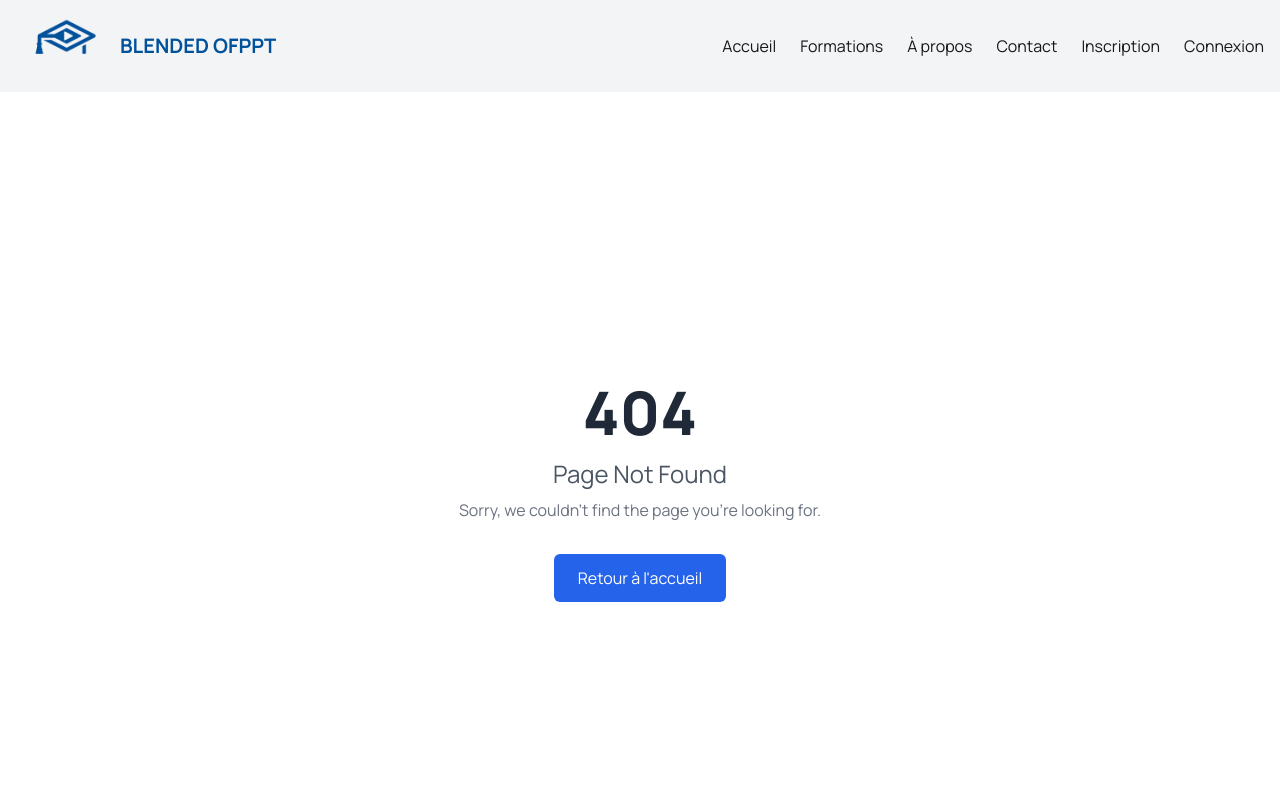
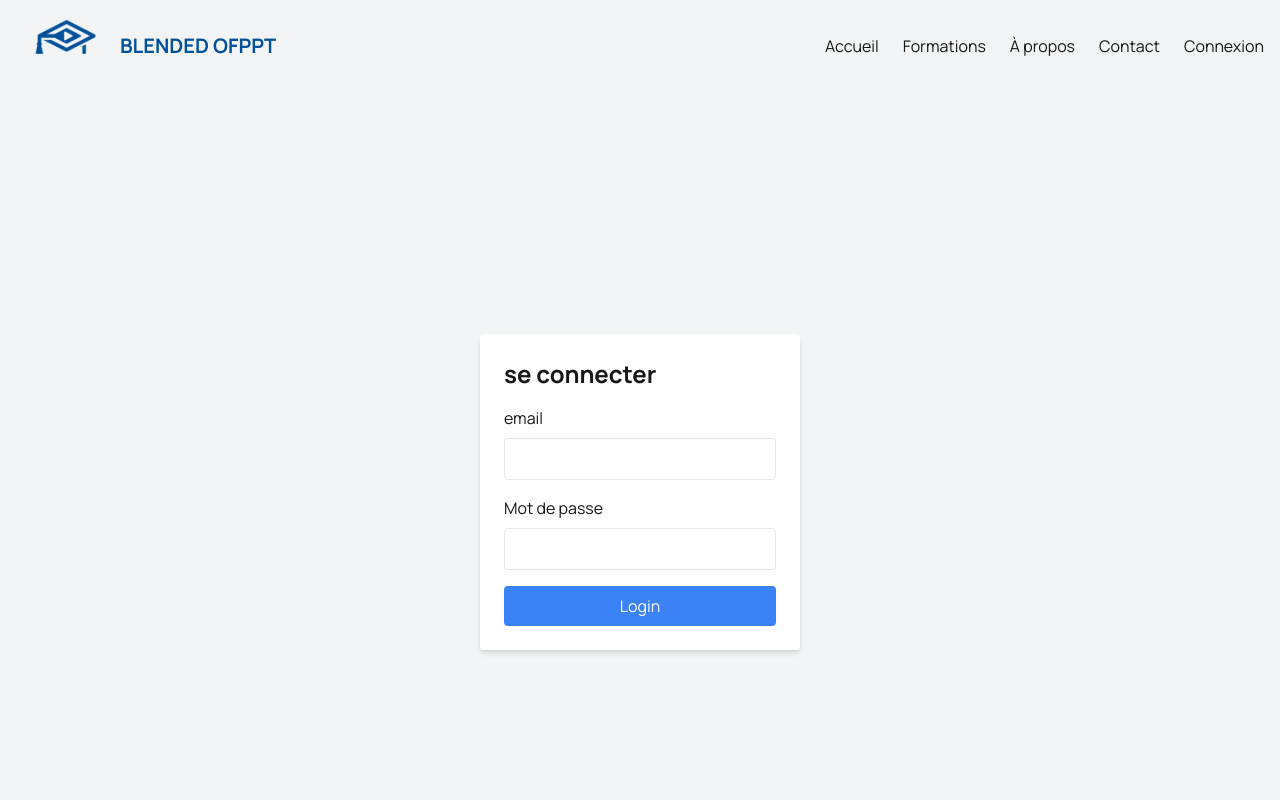
Before and after one commit to er-rochdi/e-learning, a Next.js app: page /login in a window 1280 px wide. Before the commit this address had no page. Shown: the top 800 px of the page. Built offline with nearby package versions, Linux system fonts and the light colour scheme.

Commit message:
add login

```diff
--- a/app/courses/[id]/page.jsx
+++ b/app/courses/[id]/page.jsx
@@ -1,31 +1,51 @@
+// app/courses/[id]/page.jsx
 import CartFormation from "@/components/CartFormation";
 import { formations, videoformations } from "@/constants";
 import Image from "next/image";
-export default function CourseId(props) {
-    const { params } = props;
-    const id = params.id;
+import { cookies } from "next/headers";
+import { redirect } from "next/navigation";
+
+export default async function CourseId({ params }) {
+  const { id } = params;
+
+  const isAuthenticated = cookies().get("isAuthenticated")?.value === "true";
+
+  if (!isAuthenticated) {
+    redirect("/login");
+  }
+
+  // Find the formation and related videos
   const formation = formations.find((formation) => formation.id === parseInt(id));
-    const relatedVideos = videoformations.filter((video) => video.formationId === parseInt(id));
+  const relatedVideos = videoformations.filter(
+    (video) => video.formationId === parseInt(id)
+  );
 
+  // If formation is not found, return a 404 page
   if (!formation) {
     return <p>Formation not found!</p>;
   }
 
   return (
     <div className="container mx-auto p-4 sm:p-8 border mt-6">
-            <div className="mx-auto h-auto sm:h-[250px]  bg-gray-100 p-3 rounded-md flex flex-col sm:flex-row justify-between items-center">
+      <div className="mx-auto h-auto sm:h-[250px] bg-gray-100 p-3 rounded-md flex flex-col sm:flex-row justify-between items-center">
         <div className="mb-4 sm:mb-0">
-                    <h2 className="text-xl sm:text-2xl font-bold mb-2 sm:mb-4 co-primary">{formation.title}</h2>
+          <h2 className="text-xl sm:text-2xl font-bold mb-2 sm:mb-4 co-primary">
+            {formation.title}
+          </h2>
           <p className="text-base sm:text-lg">{formation.description}</p>
         </div>
-                <Image src={formation.image} alt={formation.title} width={400} height={100} className="sm:w-auto h-auto sm:h-[250px]" />
-
+        <Image
+          src={formation.image}
+          alt={formation.title}
+          width={400}
+          height={100}
+          className="sm:w-auto h-auto sm:h-[250px]"
+        />
       </div>
 
       <div className="mb-4 p-4 bg-white shadow-sm border">
         <CartFormation formations={formation} />
       </div>
-
     </div>
   );
 }
--- a/app/layout.js
+++ b/app/layout.js
@@ -76,9 +76,6 @@ export default function RootLayout({ children }) {
                 <li>
                   <a href="/contact" className="hover:text-blue-500">Contact</a>
                 </li>
-                <li>
-                  <a href="/login" className="hover:text-blue-500">Inscription</a>
-                </li>
                 <li className="md:ml-auto">
                   <a href="/login" className="hover:text-blue-500">Connexion</a>
                 </li>
--- /dev/null
+++ b/app/login/page.jsx
@@ -0,0 +1,81 @@
+'use client';
+import { useState, useEffect } from 'react';
+
+export default function Login() {
+  const [username, setUsername] = useState('');
+  const [password, setPassword] = useState('');
+  const [error, setError] = useState('');
+
+
+
+  const handleLogin = (e) => {
+    e.preventDefault();
+
+    // Reset the error state
+    setError('');
+
+    // Basic validation
+    if (!username || !password) {
+      setError('Please enter both username and password.');
+      return;
+    }
+
+    // Simple static authentication
+    if (username === 'aicha@gmail.com' && password === '123456') {
+      document.cookie = 'isAuthenticated=true; path=/';
+      window.location.href = '/';
+    } else {
+      setError('Invalid username or password.');
+    }
+  };
+
+  return (
+    <div className="flex justify-center items-center h-screen bg-gray-100">
+      <form
+        onSubmit={handleLogin}
+        className="bg-white p-6 rounded shadow-md w-80"
+      >
+        <h2 className="text-2xl font-bold mb-4">se connecter</h2>
+
+        {error && (
+          <div className="mb-4 text-red-500 text-sm">
+            {error}
+          </div>
+        )}
+
+        <div className="mb-4">
+          <label className="block mb-2">email</label>
+          <input
+            type="text"
+            value={username}
+            onChange={(e) => setUsername(e.target.value)}
+            className={`w-full border px-3 py-2 rounded ${
+              error ? 'border-red-500' : ''
+            }`}
+            required
+          />
+        </div>
+
+        <div className="mb-4">
+          <label className="block mb-2">Mot de passe</label>
+          <input
+            type="password"
+            value={password}
+            onChange={(e) => setPassword(e.target.value)}
+            className={`w-full border px-3 py-2 rounded ${
+              error ? 'border-red-500' : ''
+            }`}
+            required
+          />
+        </div>
+
+        <button
+          type="submit"
+          className="w-full bg-blue-500 text-white py-2 rounded hover:bg-blue-600"
+        >
+          Login
+        </button>
+      </form>
+    </div>
+  );
+}
--- /dev/null
+++ b/app/pages/api/auth.js
@@ -0,0 +1,10 @@
+// pages/api/auth.js
+export default function handler(req, res) {
+    const isAuthenticated = req.cookies.isAuthenticated === 'true';
+
+    if (!isAuthenticated) {
+      return res.status(401).json({ message: 'Unauthorized' });
+    }
+
+    res.status(200).json({ message: 'Authenticated' });
+  }
```
Also changed, not shown: middleware.js (added, +21 -0 lines). Lines whose indentation alone changed are shown as unchanged.
